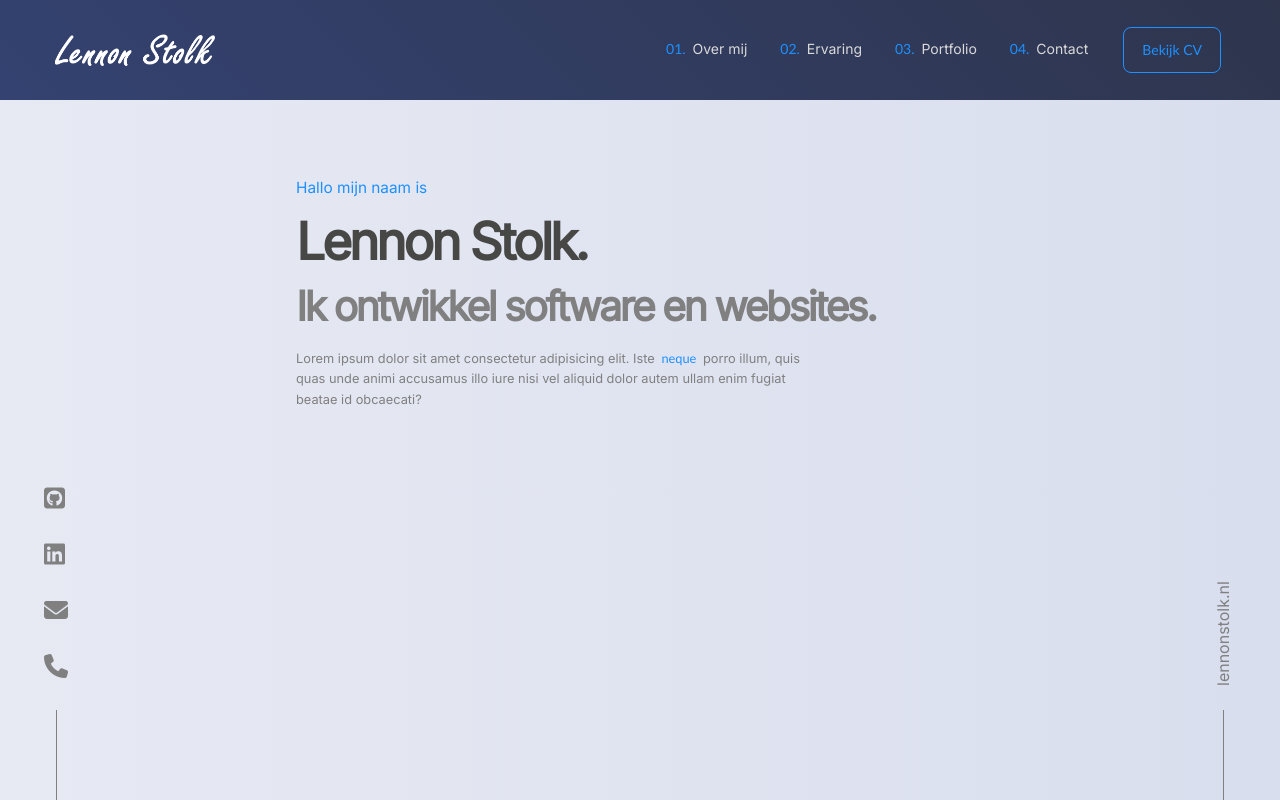
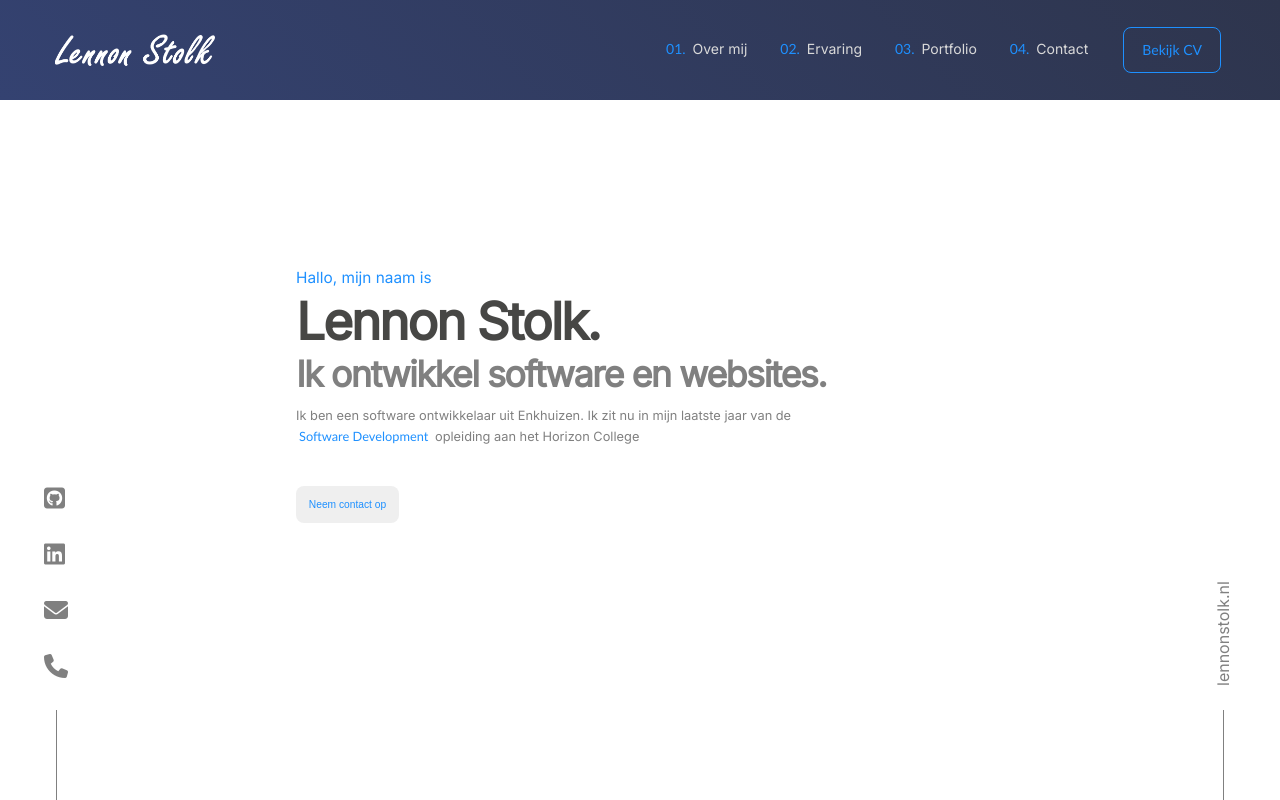
Before and after one commit to LennonStolk/website, a PHP site: page / in a window 1280 px wide. Run offline with PHP 8.4, Linux system fonts and the light colour scheme; some libraries are stand-ins or nearby versions; some web fonts are replaced.

Commit message:
Introductie afgemaakt

```diff
--- a/css/style.css
+++ b/css/style.css
@@ -4,12 +4,13 @@
 /* General */
 
 :root {
-    --background: linear-gradient(-270deg, rgb(231, 234, 243) 0%, rgb(217, 222, 238) 100%);
+    --background: white;
     --navigation-bar-left: rgba(52,66,113,1);
     --navigation-bar-right: rgba(46,53,77,1);
     --navigation-bar: linear-gradient(-135deg, var(--navigation-bar-right) 0%, var(--navigation-bar-left) 100%);
     --navigation-text: #d9d9d9;
     --highlight: #1e90ff;
+    --button: #d9d9d9;
     --main-text: grey;
     --main-headers: #474745;
 }
@@ -177,23 +178,23 @@ body {
     display: flex;
     flex-flow: column nowrap;
     width: 100%;
-    margin: 30px 20%;
+    margin: 120px 20%;
     color: var(--main-text);
     animation-name: main-fade-in;
-    animation-duration: 1.5s;
+    animation-duration: 1s;
 }
 .main h1 {
     margin: clamp(8px, 0.8vw, 16px) 0;
     font-size: clamp(40px, 4vw, 80px);
-    letter-spacing: -3px;
+    letter-spacing: -2px;
     font-weight: bold;
     color: var(--main-headers);
 
 }
 .main h2 {
     margin: clamp(6.4px, 0.64vw, 12.8px) 0;
-    font-size: clamp(32px, 3.2vw, 64px);
-    letter-spacing: -2.5px;
+    font-size: clamp(28px, 2.8vw, 56px);
+    letter-spacing: -1.5px;
     font-weight: bold;
     color: var(--main-text);
 }
@@ -209,11 +210,19 @@ body {
 .main p {
     line-height: clamp(16px, 1.6vw, 32px);
     margin: clamp(10px, 1vw, 20px) 0;
-    font-size: clamp(10px, 1vw, 20px);;
+    font-size: clamp(10px, 1vw, 20px);
     color: var(--main-text);
     max-width: max(250px, 40vw);
 }
-
+.main button {
+    font-size: clamp(8px, 0.8vw, 16px);
+    color: var(--highlight);
+    padding: clamp(10px, 1vw, 20px);
+    width: max-content;
+    border: none;
+    border-radius: 8px;
+    margin: clamp(20px, 2vw, 40px) 0;
+}
 
 
 /* Media queries */
@@ -232,6 +241,6 @@ body {
         padding-left: 10px;
     }
     .main {
-        margin: 0;
+        margin: 30px 0;
     }
 }
--- a/index.html
+++ b/index.html
@@ -68,12 +68,19 @@
 
     <!-- Main content -->
     <main class="main" id="main">
-        <h4>Hallo mijn naam is</h4>
-        <h1>Lennon Stolk.</h1>
-        <h2>Ik ontwikkel software en websites.</h2>
-        <p>
-            Lorem ipsum dolor sit amet consectetur adipisicing elit. Iste <span class="highlight">neque</span> porro illum, quis quas unde animi accusamus illo iure nisi vel aliquid dolor autem ullam enim fugiat beatae id obcaecati?
-        </p>
+
+        <section id="introduction">
+            <h4>Hallo, mijn naam is</h4>
+            <h1>Lennon Stolk.</h1>
+            <h2>Ik ontwikkel software en websites.</h2>
+            <p>
+                Ik ben een software ontwikkelaar uit Enkhuizen. Ik zit nu in mijn laatste jaar van de <span class="highlight">Software Development</span> opleiding aan het Horizon College
+            </p>
+            <a href="#contact">
+                <button>Neem contact op</button>
+            </a>
+        </section>
+
     </main>
 
     <!-- Right-hand filler section -->
```
